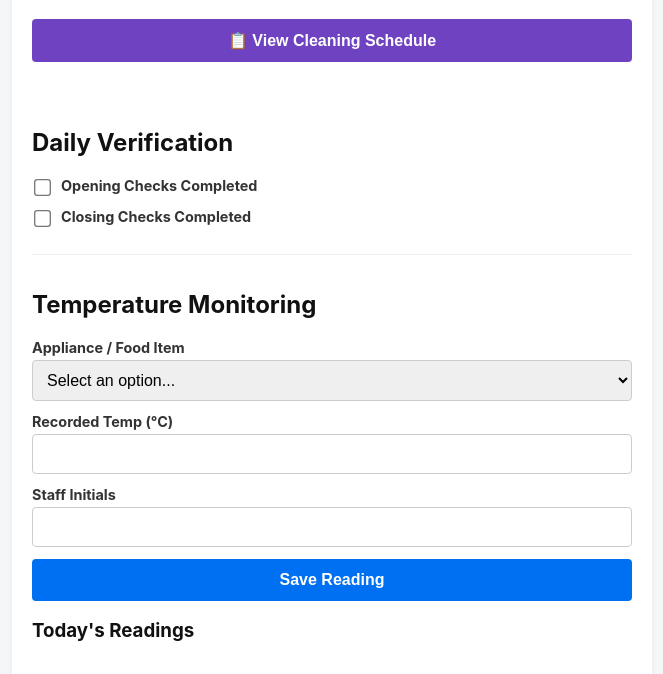
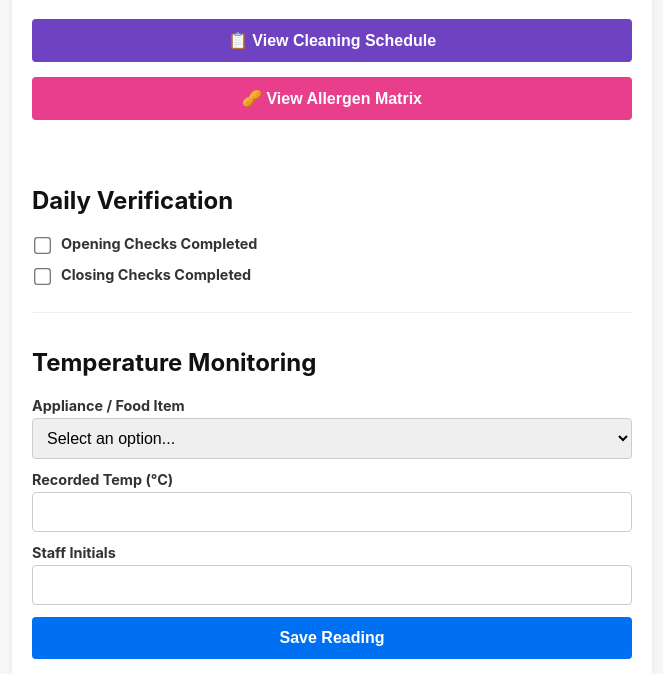
Before and after one commit to StreetFeastBurgers/StreetFeastLogs, a website: page public/index.html in a window 1280 px wide. Shown: the part 103-777 px from the top of the page, without its empty margins (308-971 px from the left). Drawn offline with Linux system fonts and the light colour scheme; no server answers.

Commit message:
Update index.html

```diff
--- a/public/index.html
+++ b/public/index.html
@@ -18,6 +18,8 @@
         button:hover { background: #0051a8; }
         .btn-nav { background: #6f42c1; margin-bottom: 15px; }
         .btn-nav:hover { background: #59339d; }
+        .btn-allergen { background: #e83e8c; margin-bottom: 15px; }
+        .btn-allergen:hover { background: #c23375; }
         .btn-export { background: #28a745; margin-top: 10px; }
         .btn-export:hover { background: #218838; }
         .btn-secondary { background: #6c757d; margin-top: 10px; }
@@ -32,14 +34,18 @@
 <div class="container">
     <h1>SFBB Compliance Log</h1>
     <button class="btn-nav" onclick="window.location.href='/cleaning.html'">📋 View Cleaning Schedule</button>
+    <button class="btn-allergen" onclick="window.location.href='/allergens.html'">🥜 View Allergen Matrix</button>
+
     <p id="today-date" style="font-weight: bold; color: #666;"></p>
 
+    <!-- Daily Verification -->
     <div class="section">
         <h2>Daily Verification</h2>
         <div class="check-item"><input type="checkbox" id="opening_checks" onchange="toggleCheck('opening_checks_done', this.checked)"><label for="opening_checks">Opening Checks Completed</label></div>
         <div class="check-item"><input type="checkbox" id="closing_checks" onchange="toggleCheck('closing_checks_done', this.checked)"><label for="closing_checks">Closing Checks Completed</label></div>
     </div>
 
+    <!-- Temperature Logging -->
     <div class="section">
         <h2>Temperature Monitoring</h2>
         <form id="temp-form" onsubmit="logTemperature(event)">
@@ -61,6 +67,7 @@
         <ul id="temp-list"></ul>
     </div>
 
+    <!-- 4-Weekly Review Section -->
     <div class="section">
         <h2>Management & Review</h2>
         <button class="btn-secondary" onclick="document.getElementById('review-form').classList.toggle('hidden')">Open 4-Weekly Review Form</button>
@@ -100,6 +107,7 @@
         </div>
     </div>
 
+    <!-- EHO PDF Export -->
     <div class="section" style="border-bottom: none;">
         <h2>Inspector Audit Export</h2>
         <button class="btn-export" onclick="window.location.href='/api/export-pdf'">Download Full EHO PDF Report</button>
```
